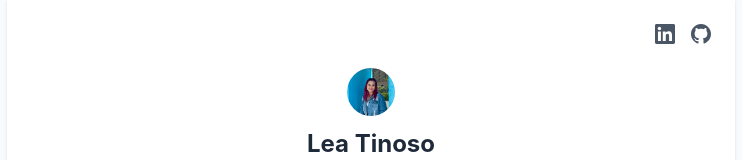
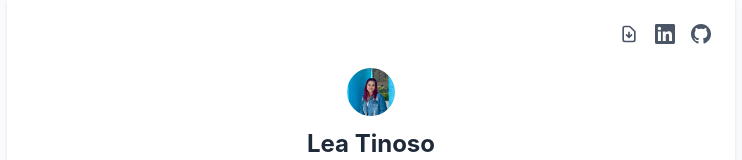
Before and after one commit to lea927/portfolio-v2, a React (Vite) app: page / in a window 1280 px wide. Shown: the top 160 px of the page, without its empty margins (269-1011 px from the left). Built offline with nearby package versions, Linux system fonts and the light colour scheme.

Commit message:
fix: create section error

```diff
--- a/src/components/Navbar.jsx
+++ b/src/components/Navbar.jsx
@@ -2,6 +2,22 @@ function Navbar() {
   return (
     <nav className="flex justify-end items-center p-6">
       <div className="flex gap-4">
+        <a
+          href="https://app.luminpdf.com/viewer/6863b081e3819427bfd8700e"
+          target="_blank"
+          rel="noopener noreferrer"
+          className="text-gray-600 hover:text-gray-800 transition-colors duration-200"
+          title="Download CV"
+        >
+          <svg
+            className="w-5 h-5"
+            fill="none"
+            stroke="currentColor"
+            viewBox="0 0 24 24"
+          >
+            <path strokeLinecap="round" strokeLinejoin="round" strokeWidth={2} d="M12 10v6m0 0l-3-3m3 3l3-3m2 8H7a2 2 0 01-2-2V5a2 2 0 012-2h5.586a1 1 0 01.707.293l5.414 5.414a1 1 0 01.293.707V19a2 2 0 01-2 2z" />
+          </svg>
+        </a>
         <a
           href="https://www.linkedin.com/in/lealynltinoso/"
           target="_blank"
```
